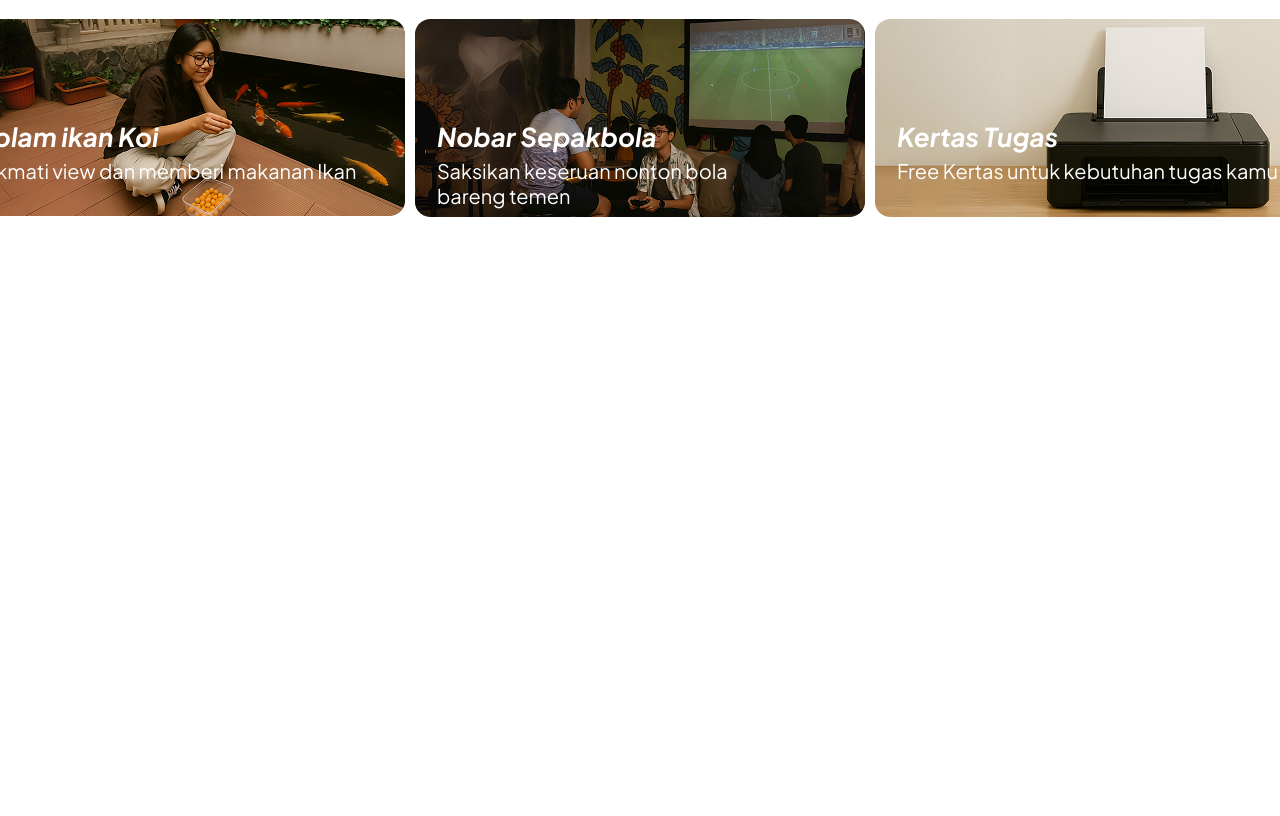
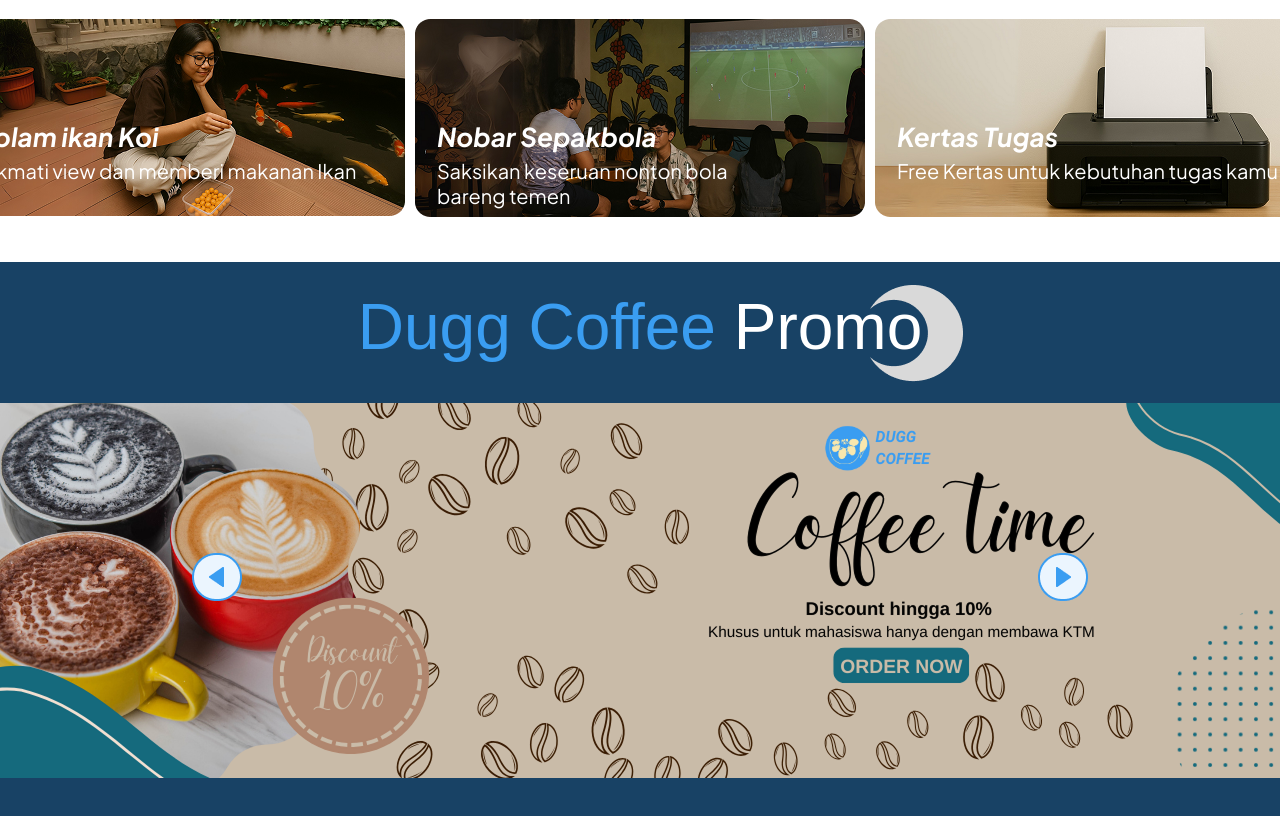
Before and after one commit to AriqFikriTamamy/pbi_dugg_coffee, a website: page index.html in a window 1280 px wide. Shown: the part 2445-3261 px from the top of the page. Before the commit the page ends 2707 px from the top, so only its background shows below. Drawn offline with nearby package versions, Linux system fonts and the light colour scheme; a web font is replaced by a local one.

Commit message:
Add Promo Section

```diff
--- a/index.html
+++ b/index.html
@@ -417,6 +417,37 @@
               </div>
             </div>
           </section>
+
+          <!-- Promo and Article Section -->
+          <div class="container">
+            <section class="promo-and-article">
+              <div class="promo">
+                <div class="promo-section">
+                  <div class="promo-title">
+                    <h1>Dugg Coffee <span>Promo</span></h1>
+                    <img src="Subtract.png" alt="Substract" />
+                  </div>
+
+                  <div class="promo-carousel">
+                    <img src="Banner  1.png" alt="Banner 1" />
+                    <img
+                      src="Frame 107.png"
+                      alt="Arrow Back"
+                      class="arrow"
+                      id="arrow-back"
+                    />
+                    <img
+                      src="Frame 106.png"
+                      alt="Arrow Forward"
+                      class="arrow"
+                      id="arrow-forward"
+                    />
+                  </div>
+                </div>
+              </div>
+              <div class="article"></div>
+            </section>
+          </div>
         </div>
       </div>
     </main>
--- a/style.css
+++ b/style.css
@@ -595,7 +595,62 @@
     gap: 10px;
     margin-top: 22px;
 }
-/* .about-button button svg{
-    margin-top: 14px;
-    margin-bottom: 14px;
-} */
+
+main .container .promo-and-article{
+    width: auto;
+    height: 844px;
+    background-color: #184265;
+}
+
+.promo .promo-section .promo-title{
+    font-family:"Poller One", sans-serif;
+    display: flex;
+    justify-content: center;
+    color: #3A9DF1;
+}
+
+.promo-section .promo-title h1{
+    font-weight: 400;
+    font-size: 64px;
+    margin-top: 28px;
+}
+
+.promo-title h1 span{
+    font-weight: 400;
+    font-size: 64px;
+    margin-top: 28px;
+    color: #ffff;
+}
+
+.promo-section .promo-title img{
+    width: 93px;
+    height: 96.9px;
+    position: absolute;
+    left: 68%;
+    margin-top: 23px;
+}
+
+.promo .promo-section .promo-carousel{
+    width: 100%;
+    margin-top: 39px;
+    display: flex;
+    justify-content: center;
+    position: relative;
+}
+
+.promo-section .promo-carousel .arrow{
+    width: 50px;
+    height: 48px;
+}
+
+.promo-section .promo-carousel #arrow-back{
+    position: absolute;
+    left: 15%;
+    top: 40%;
+}
+
+.promo-section .promo-carousel #arrow-forward{
+    position: absolute;
+    right: 15%;
+    top: 40%;
+}
```
Also changed, not shown: Banner  1.png (added), Frame 106.png (added), Frame 107.png (added), Subtract.png (added).
